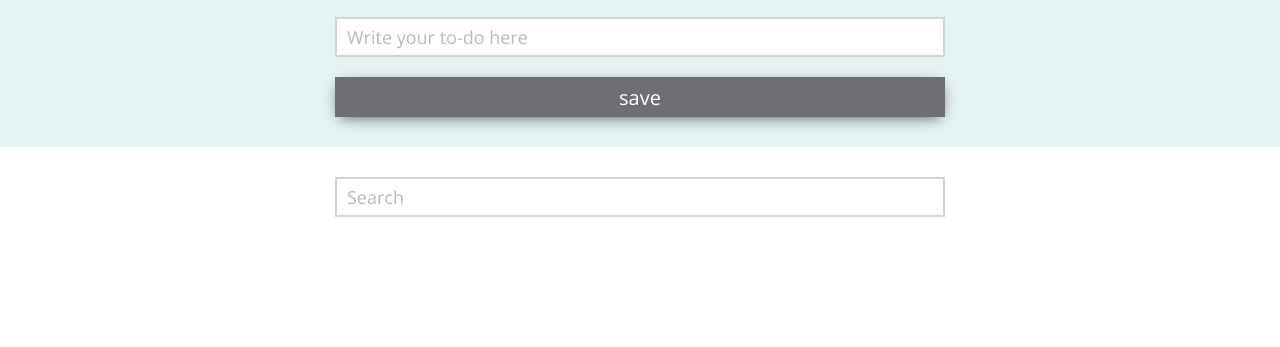
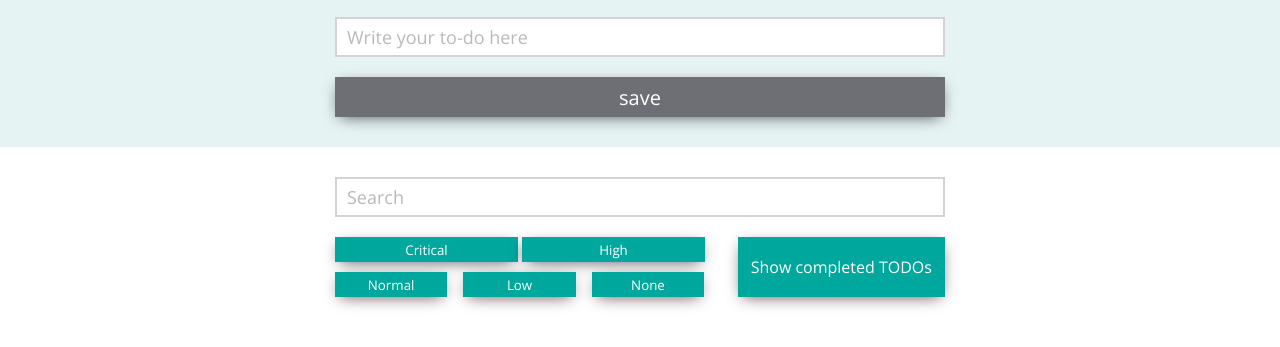
Before and after one commit to meloncatty/2DoBox-Pivot, a plain HTML site: page index.html in a window 1280 px wide. Shown: the part 147-494 px from the top of the page. Drawn offline with nearby package versions, Linux system fonts and the light colour scheme.

Commit message:
Add buttons to sort by importance and also a button to show completed TODO's.
Will add javascript functionality to them next.

```diff
--- a/index.html
+++ b/index.html
@@ -13,12 +13,20 @@
         <p>to-do<span class="new-color">list</span></p>
         <input class="input-fields" id="title-field" type="text" placeholder="Title of your to-do" aria-required="true" aria-label="Title for task">
         <input class="input-fields" id="body-field" type="text" placeholder="Write your to-do here" aria-required="true">
-        <input class="save-button" id="save-btn" type="submit" value="save" disabled>
+        <input class="button save-button" id="save-btn" type="submit" value="save" disabled>
       </form>
     </header>
     <section class="search-section">
       <article class="wrapper">
         <input id="search-field" class="input-fields" type="text" placeholder="Search">
+        <button class="button filterButton criticalImportance" aria-label="A button that filters in or out the importance of items deemed Critical">Critical</button>
+        <button class="button filterButton highImportance" aria-label="A button that filters in or out the importance of items deemed High">High</button>
+        <button class="button clearAllReadIdeas">Show completed TODOs</button>
+        <br>
+        <button class="button filterButton normalImportance" aria-label="A button that filters in or out the importance of items deemed Critical">Normal</button>
+        <button class="button filterButton lowImportance" aria-label="A button that filters in or out the importance of items deemed Critical">Low</button>
+        <button class="button filterButton noneImportance">None</button>
+
       </article>
     </section>
     <section class="idea-section" aria-relevant="addition removals">
--- a/stylesheets/style.css
+++ b/stylesheets/style.css
@@ -7,6 +7,7 @@ article {
   /* border-bottom: solid 1px #D1D3D4; */
   width:100%;
 }
+
 .myVeryOwnSpecialHorizontalLine {
   border-bottom: solid 1px #D1D3D4;
 }
@@ -107,25 +108,66 @@ p {
   background-image: url(../images/upvote-hover.svg);
 }
 
-.save-button {
+.button {
   background-color: #00A79D;
   border: none;
   box-shadow: 0px 4px 16px -5px rgba(0,0,0,0.75);
   color: #FFFFFF;
   font-family:'Open sans', sans-serif;
+  text-align: center;
+}
+
+.save-button {
   font-size: 20px;
   height: 40px;
   padding: 5px;
-  text-align: center;
   width: 100%;
 }
 
-.save-button:hover {
+.button:hover {
   background-color: #045E55;
 }
 
-.save-button:disabled {
+.button:disabled {
   background-color: #6D6F74
+}
+
+.filterButton {
+  height: 25px;
+  width: 18.4%;
+}
+
+.criticalImportance {
+  width: 30%;
+}
+
+.highImportance {
+  width: 30%;
+}
+
+.normalImportance {
+  display: inline-block;
+  margin-top: 10px;
+  margin-right: 2%;
+}
+
+.lowImportance {
+  display: inline-block;
+  margin-top: 10px;
+  margin-right: 2%;
+}
+
+.noneImportance {
+  margin-top: 10px;
+  margin-right: 2%;
+}
+
+.clearAllReadIdeas {
+  width: 34%;
+  height: 60px;
+  margin-left: 2%;
+  float: right;
+  font-size: 16px;
 }
 
 .input-fields {
@@ -142,7 +184,7 @@ p {
 .logo {
   display: block;
   margin: 30px auto 30px auto;
-  width: 50%;
+  width: 50%;a]
 }
 
 .search-section {
```
